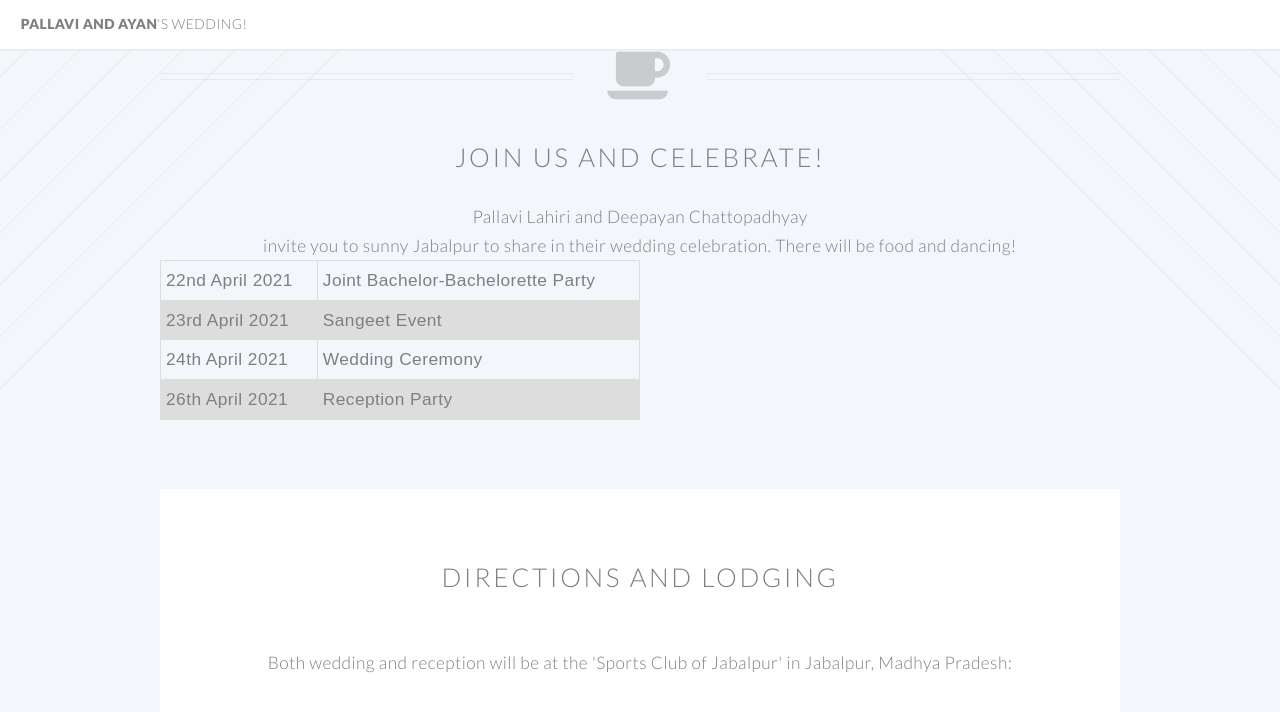
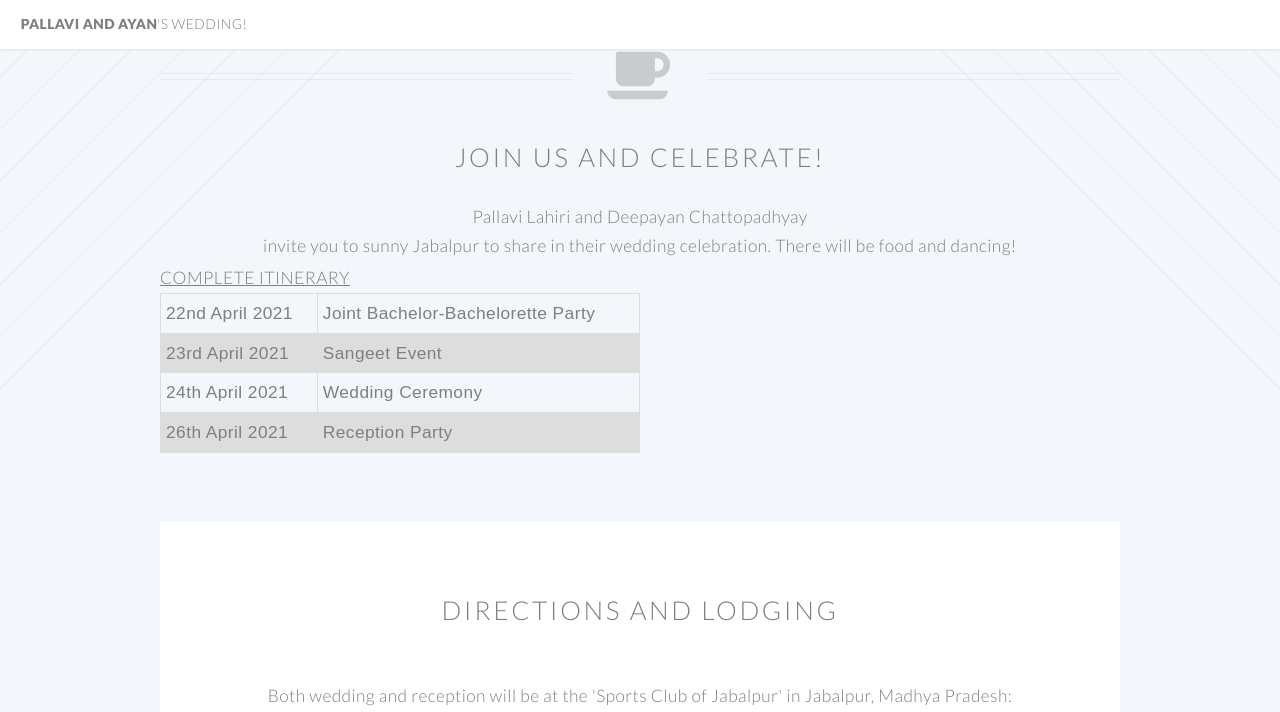
Before and after one commit to deepayanchattopadhyay/test, a Jekyll site: the page built from index.html, in a window 1280 px wide and 1400 px high, scrolled down 722 px. Shown: the top 712 px of the window. Built offline with Jekyll 4.4.1, drawn with Linux system fonts in a browser that asks for light colours; grey boxes are pictures that could not be loaded.

```diff
--- a/index.html
+++ b/index.html
@@ -40,14 +40,17 @@
 
 						<style>
 						h4 {
-						  margin-top: 3px;
+						  margin-top: 5px;
 						  text-align: left;
 						  margin-bottom: 2px;
 						}
 
 						</style>
 
+						<td style="width:427px;">
+						<h4><u>Complete Itinerary</u></h4>
 						<style>
+
 
 						table {
 						  font-family: arial, sans-serif;
@@ -109,7 +112,6 @@
 							<p>If you are attending from out of town, there are a number of hotels in the area. We can recommend the <a href="http://www.vijanmahal.com/">Vijan Mahal</a>, family members have stayed there before and had a good experience and it's fairly inexpensive.</p>
 
 
-
 						</section>
 
 
```
